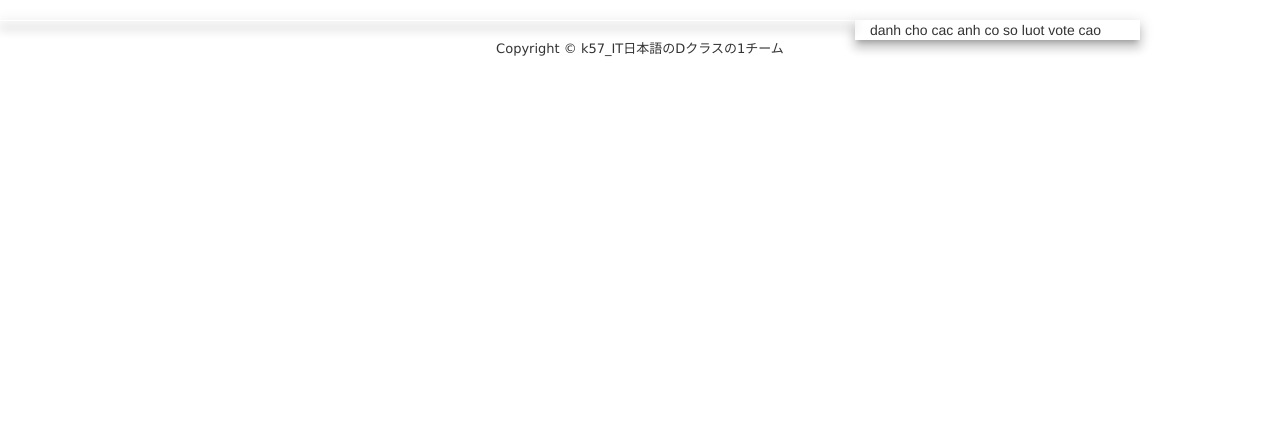
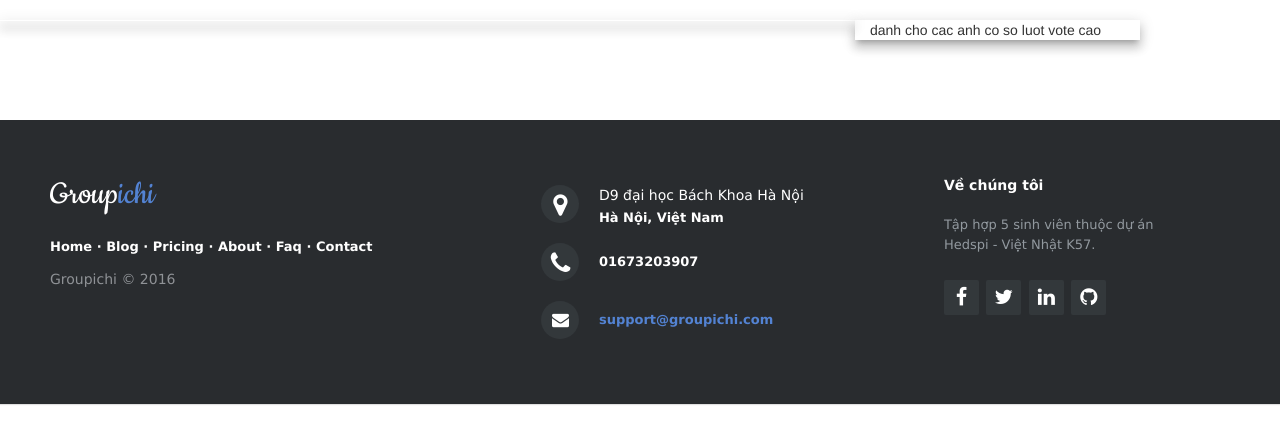
Before and after one commit to HustMaroon/japIT_Project_1_Team, a Rails app: page / in a window 1280 px wide. Shown: the part 52-496 px from the top of the page. Run offline with Rails 7, Linux system fonts and the light colour scheme; data that the repository does not hold is empty; style sheets or scripts are compiled from the project's sources; some libraries are stand-ins or nearby versions.

Commit message:
sua giao dien

```diff
--- a/app/assets/stylesheets/custom.css.scss
+++ b/app/assets/stylesheets/custom.css.scss
@@ -38,3 +38,173 @@
     max-height: 400px;
 
 }
+// footer-----------------------------------------------------
+.footer-distributed{
+	background-color: #292c2f;
+	box-shadow: 0 1px 1px 0 rgba(0, 0, 0, 0.12);
+	box-sizing: border-box;
+	width: 100%;
+	text-align: left;
+	font: bold 16px sans-serif;
+
+	padding: 55px 50px;
+	margin-top: 80px;
+}
+
+.footer-distributed .footer-left,
+.footer-distributed .footer-center,
+.footer-distributed .footer-right{
+	display: inline-block;
+	vertical-align: top;
+}
+
+/* Footer left */
+
+.footer-distributed .footer-left{
+	width: 40%;
+}
+
+/* The company logo */
+
+.footer-distributed h3{
+	color:  #ffffff;
+	font: normal 36px 'Cookie', cursive;
+	margin: 0;
+}
+
+.footer-distributed h3 span{
+	color:  #5383d3;
+}
+
+/* Footer links */
+
+.footer-distributed .footer-links{
+	color:  #ffffff;
+	margin: 20px 0 12px;
+	padding: 0;
+}
+
+.footer-distributed .footer-links a{
+	display:inline-block;
+	line-height: 1.8;
+	text-decoration: none;
+	color:  inherit;
+}
+
+.footer-distributed .footer-company-name{
+	color:  #8f9296;
+	font-size: 14px;
+	font-weight: normal;
+	margin: 0;
+}
+
+/* Footer Center */
+
+.footer-distributed .footer-center{
+	width: 35%;
+}
+
+.footer-distributed .footer-center i{
+	background-color:  #33383b;
+	color: #ffffff;
+	font-size: 25px;
+	width: 38px;
+	height: 38px;
+	border-radius: 50%;
+	text-align: center;
+	line-height: 42px;
+	margin: 10px 15px;
+	vertical-align: middle;
+}
+
+.footer-distributed .footer-center i.fa-envelope{
+	font-size: 17px;
+	line-height: 38px;
+}
+
+.footer-distributed .footer-center p{
+	display: inline-block;
+	color: #ffffff;
+	vertical-align: middle;
+	margin:0;
+}
+
+.footer-distributed .footer-center p span{
+	display:block;
+	font-weight: normal;
+	font-size:14px;
+	line-height:2;
+}
+
+.footer-distributed .footer-center p a{
+	color:  #5383d3;
+	text-decoration: none;;
+}
+
+
+/* Footer Right */
+
+.footer-distributed .footer-right{
+	width: 20%;
+}
+
+.footer-distributed .footer-company-about{
+	line-height: 20px;
+	color:  #92999f;
+	font-size: 13px;
+	font-weight: normal;
+	margin: 0;
+}
+
+.footer-distributed .footer-company-about span{
+	display: block;
+	color:  #ffffff;
+	font-size: 14px;
+	font-weight: bold;
+	margin-bottom: 20px;
+}
+
+.footer-distributed .footer-icons{
+	margin-top: 25px;
+}
+
+.footer-distributed .footer-icons a{
+	display: inline-block;
+	width: 35px;
+	height: 35px;
+	cursor: pointer;
+	background-color:  #33383b;
+	border-radius: 2px;
+
+	font-size: 20px;
+	color: #ffffff;
+	text-align: center;
+	line-height: 35px;
+
+	margin-right: 3px;
+	margin-bottom: 5px;
+}
+
+/* If you don't want the footer to be responsive, remove these media queries */
+
+@media (max-width: 880px) {
+
+	.footer-distributed{
+		font: bold 14px sans-serif;
+	}
+
+	.footer-distributed .footer-left,
+	.footer-distributed .footer-center,
+	.footer-distributed .footer-right{
+		display: block;
+		width: 100%;
+		margin-bottom: 40px;
+		text-align: center;
+	}
+
+	.footer-distributed .footer-center i{
+		margin-left: 0;
+	}
+
+}
+// end footer -----------------------------------------------
--- a/app/views/layouts/_footer.html.erb
+++ b/app/views/layouts/_footer.html.erb
@@ -1,7 +1,62 @@
-<footer>
-	<div class="row">
-    	<div class="col-lg-12 text-center">
-            <p>Copyright &copy; k57_IT日本語のDクラスの1チーム </p>
-        </div>
-    </div>
-</footer>
+<footer class="footer-distributed">
+
+			<div class="footer-left">
+
+				<h3>Group<span>ichi</span></h3>
+
+				<p class="footer-links">
+					<a href="#">Home</a>
+					·
+					<a href="#">Blog</a>
+					·
+					<a href="#">Pricing</a>
+					·
+					<a href="#">About</a>
+					·
+					<a href="#">Faq</a>
+					·
+					<a href="#">Contact</a>
+				</p>
+
+				<p class="footer-company-name">Groupichi &copy; 2016</p>
+			</div>
+
+			<div class="footer-center">
+
+				<div>
+					<i class="fa fa-map-marker"></i>
+					<p><span>D9 đại học Bách Khoa Hà Nội</span> Hà Nội, Việt Nam</p>
+
+				</div>
+
+				<div>
+					<i class="fa fa-phone"></i>
+					<p>01673203907</p>
+				</div>
+
+				<div>
+					<i class="fa fa-envelope"></i>
+					<p><a href="mailto:support@company.com">support@groupichi.com</a></p>
+				</div>
+
+			</div>
+
+			<div class="footer-right">
+
+				<p class="footer-company-about">
+					<span>Về chúng tôi</span>
+					Tập hợp 5 sinh viên thuộc dự án Hedspi - Việt Nhật K57.
+				</p>
+
+				<div class="footer-icons">
+
+					<a href="#"><i class="fa fa-facebook"></i></a>
+					<a href="#"><i class="fa fa-twitter"></i></a>
+					<a href="#"><i class="fa fa-linkedin"></i></a>
+					<a href="#"><i class="fa fa-github"></i></a>
+
+				</div>
+
+			</div>
+
+		</footer>
--- a/app/views/layouts/application.html.erb
+++ b/app/views/layouts/application.html.erb
@@ -5,6 +5,8 @@
   <%= stylesheet_link_tag    'application', media: 'all', 'data-turbolinks-track' => true %>
   <%= javascript_include_tag 'application', 'data-turbolinks-track' => true %>
   <%= csrf_meta_tags %>
+  <link rel="stylesheet" href="http://maxcdn.bootstrapcdn.com/font-awesome/4.2.0/css/font-awesome.min.css">
+	<link href="http://fonts.googleapis.com/css?family=Cookie" rel="stylesheet" type="text/css">
 </head>
 <body>
 <%= render 'layouts/nav' %>
```
Also changed, not shown: app/views/layouts/_nav.html.erb (line endings or trailing spaces), 2 other files.
